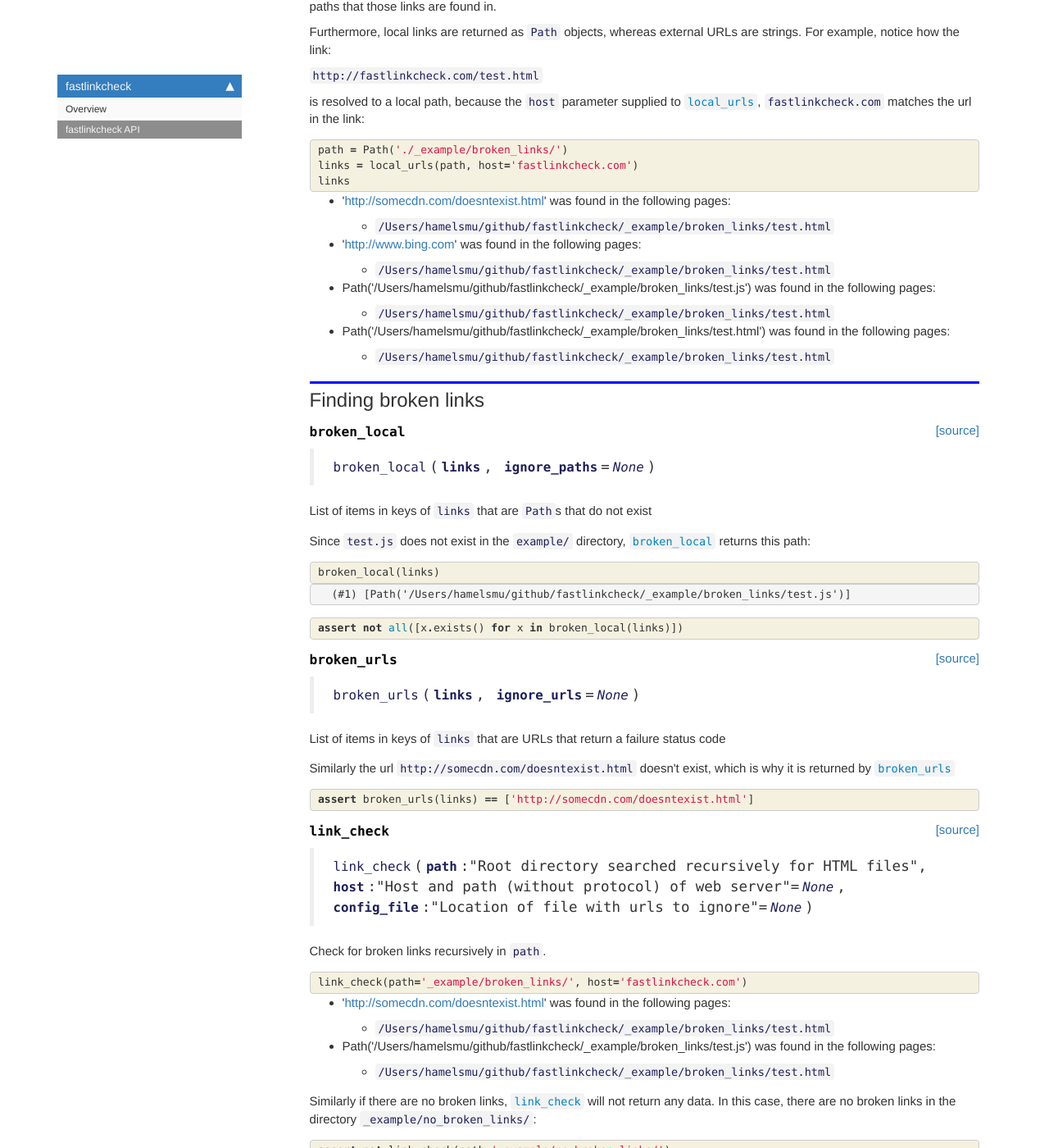
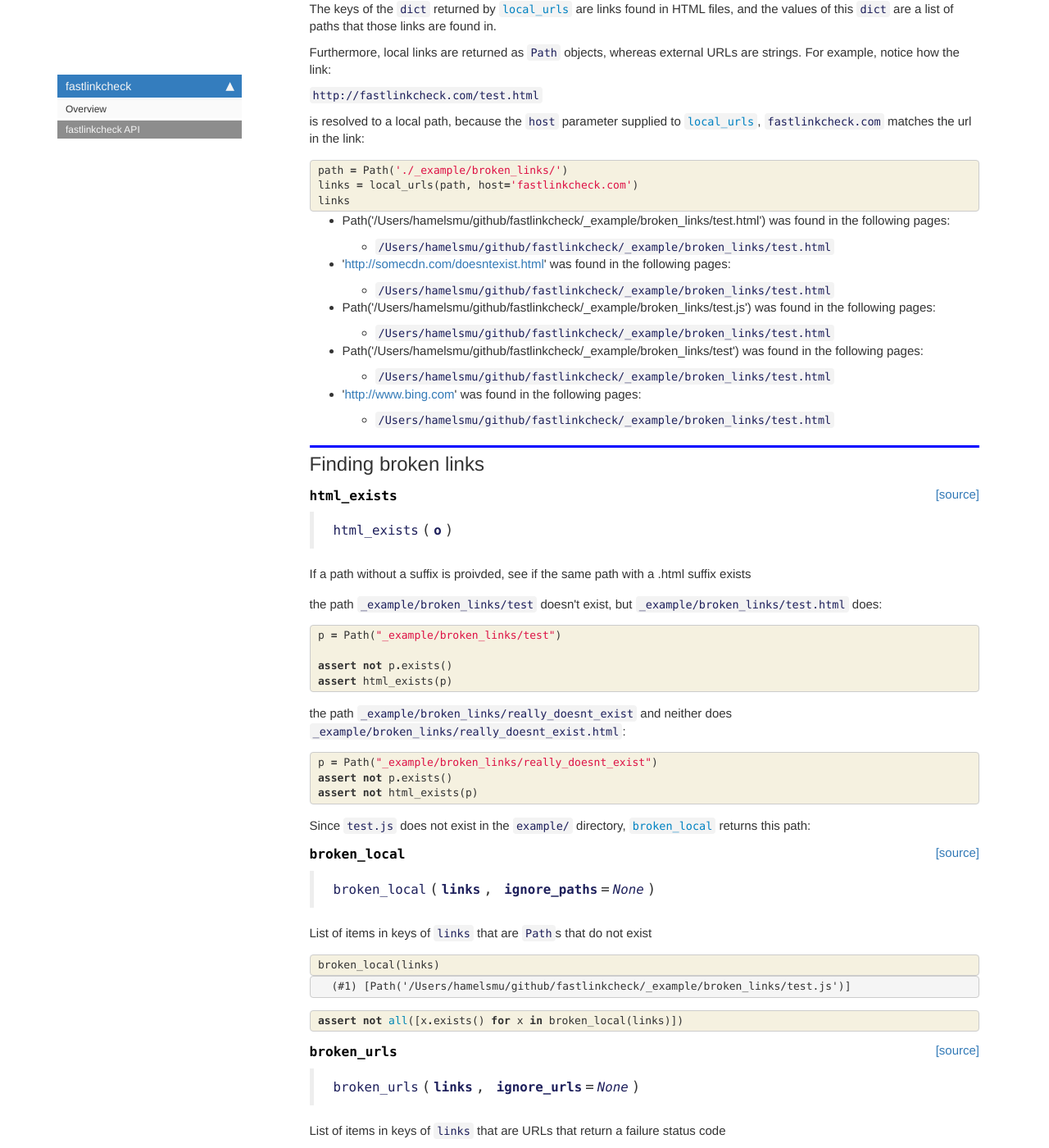
Before and after one commit to fastai/fastlinkcheck, a Jekyll site: the page built from docs/linkcheck.html, in a window 1280 px wide and 1400 px high, scrolled down 1171 px. Shown: the whole window at 82% size. Built offline with Jekyll 4.4.1, drawn with Linux system fonts in a browser that asks for light colours; nearby versions of some CDN libraries; comment, search, counter and statistics services are not loaded; some of the changed text lies outside the part shown.

Commit message:
add smarter path checking for html extensions

```diff
--- a/_example/broken_links/test.html
+++ b/_example/broken_links/test.html
@@ -2,3 +2,4 @@
 <a href="http://www.bing.com"></a>
 <script src="test.js"></script>
 <img src="http://fastlinkcheck.com/test.html" />
+<script src="/test"></script>
--- a/docs/linkcheck.html
+++ b/docs/linkcheck.html
@@ -113,8 +113,7 @@ nb_path: "linkcheck.ipynb"
 &lt;a href=&#34;http://www.bing.com&#34;&gt;&lt;/a&gt;
 &lt;script src=&#34;test.js&#34;&gt;&lt;/script&gt;
 &lt;img src=&#34;http://fastlinkcheck.com/test.html&#34; /&gt;
-
-
+&lt;script src=&#34;/test&#34;&gt;&lt;/script&gt;
 </pre>
 </div>
 </div>
@@ -142,7 +141,8 @@ nb_path: "linkcheck.ipynb"
 <div class=" highlight hl-ipython3"><pre><span></span><span class="n">links</span> <span class="o">=</span> <span class="n">get_links</span><span class="p">(</span><span class="n">example</span><span class="p">)</span>
 <span class="n">test_eq</span><span class="p">(</span><span class="nb">set</span><span class="p">(</span><span class="n">links</span><span class="p">),</span> <span class="p">{</span><span class="s1">&#39;test.js&#39;</span><span class="p">,</span>
                      <span class="s1">&#39;//somecdn.com/doesntexist.html&#39;</span><span class="p">,</span>
-                     <span class="s1">&#39;http://www.bing.com&#39;</span><span class="p">,</span><span class="s1">&#39;http://fastlinkcheck.com/test.html&#39;</span><span class="p">})</span>
+                     <span class="s1">&#39;http://www.bing.com&#39;</span><span class="p">,</span><span class="s1">&#39;http://fastlinkcheck.com/test.html&#39;</span><span class="p">,</span>
+                     <span class="s1">&#39;/test&#39;</span><span class="p">})</span>
 </pre></div>
 
     </div>
@@ -232,12 +232,12 @@ nb_path: "linkcheck.ipynb"
 
 <div class="output_markdown rendered_html output_subarea output_execute_result">
 <ul>
-<li><p>'<a href="http://somecdn.com/doesntexist.html">http://somecdn.com/doesntexist.html</a>' was found in the following pages:</p>
+<li><p>Path('/Users/hamelsmu/github/fastlinkcheck/_example/broken_links/test.html') was found in the following pages:</p>
 <ul>
 <li><code>/Users/hamelsmu/github/fastlinkcheck/_example/broken_links/test.html</code></li>
 </ul>
 </li>
-<li><p>'<a href="http://www.bing.com">http://www.bing.com</a>' was found in the following pages:</p>
+<li><p>'<a href="http://somecdn.com/doesntexist.html">http://somecdn.com/doesntexist.html</a>' was found in the following pages:</p>
 <ul>
 <li><code>/Users/hamelsmu/github/fastlinkcheck/_example/broken_links/test.html</code></li>
 </ul>
@@ -247,7 +247,12 @@ nb_path: "linkcheck.ipynb"
 <li><code>/Users/hamelsmu/github/fastlinkcheck/_example/broken_links/test.html</code></li>
 </ul>
 </li>
-<li><p>Path('/Users/hamelsmu/github/fastlinkcheck/_example/broken_links/test.html') was found in the following pages:</p>
+<li><p>Path('/Users/hamelsmu/github/fastlinkcheck/_example/broken_links/test') was found in the following pages:</p>
+<ul>
+<li><code>/Users/hamelsmu/github/fastlinkcheck/_example/broken_links/test.html</code></li>
+</ul>
+</li>
+<li><p>'<a href="http://www.bing.com">http://www.bing.com</a>' was found in the following pages:</p>
 <ul>
 <li><code>/Users/hamelsmu/github/fastlinkcheck/_example/broken_links/test.html</code></li>
 </ul>
@@ -281,7 +286,99 @@ nb_path: "linkcheck.ipynb"
 
 
 <div class="output_markdown rendered_html output_subarea ">
-<h4 id="broken_local" class="doc_header"><code>broken_local</code><a href="https://github.com/fastai/fastlinkcheck/tree/master/fastlinkcheck/linkcheck.py#L69" class="source_link" style="float:right">[source]</a></h4><blockquote><p><code>broken_local</code>(<strong><code>links</code></strong>, <strong><code>ignore_paths</code></strong>=<em><code>None</code></em>)</p>
+<h4 id="html_exists" class="doc_header"><code>html_exists</code><a href="https://github.com/fastai/fastlinkcheck/tree/master/fastlinkcheck/linkcheck.py#L69" class="source_link" style="float:right">[source]</a></h4><blockquote><p><code>html_exists</code>(<strong><code>o</code></strong>)</p>
+</blockquote>
+<p>If a path without a suffix is proivded, see if the same path with a .html suffix exists</p>
+
+</div>
+
+</div>
+
+</div>
+</div>
+
+</div>
+    {% endraw %}
+
+    {% raw %}
+
+<div class="cell border-box-sizing code_cell rendered">
+
+</div>
+    {% endraw %}
+
+<div class="cell border-box-sizing text_cell rendered"><div class="inner_cell">
+<div class="text_cell_render border-box-sizing rendered_html">
+<p>the path <code>_example/broken_links/test</code> doesn't exist, but <code>_example/broken_links/test.html</code> does:</p>
+
+</div>
+</div>
+</div>
+    {% raw %}
+
+<div class="cell border-box-sizing code_cell rendered">
+<div class="input">
+
+<div class="inner_cell">
+    <div class="input_area">
+<div class=" highlight hl-ipython3"><pre><span></span><span class="n">p</span> <span class="o">=</span> <span class="n">Path</span><span class="p">(</span><span class="s2">&quot;_example/broken_links/test&quot;</span><span class="p">)</span>
+
+<span class="k">assert</span> <span class="ow">not</span> <span class="n">p</span><span class="o">.</span><span class="n">exists</span><span class="p">()</span>
+<span class="k">assert</span> <span class="n">html_exists</span><span class="p">(</span><span class="n">p</span><span class="p">)</span>
+</pre></div>
+
+    </div>
+</div>
+</div>
+
+</div>
+    {% endraw %}
+
+<div class="cell border-box-sizing text_cell rendered"><div class="inner_cell">
+<div class="text_cell_render border-box-sizing rendered_html">
+<p>the path <code>_example/broken_links/really_doesnt_exist</code> and neither does <code>_example/broken_links/really_doesnt_exist.html</code>:</p>
+
+</div>
+</div>
+</div>
+    {% raw %}
+
+<div class="cell border-box-sizing code_cell rendered">
+<div class="input">
+
+<div class="inner_cell">
+    <div class="input_area">
+<div class=" highlight hl-ipython3"><pre><span></span><span class="n">p</span> <span class="o">=</span> <span class="n">Path</span><span class="p">(</span><span class="s2">&quot;_example/broken_links/really_doesnt_exist&quot;</span><span class="p">)</span>
+<span class="k">assert</span> <span class="ow">not</span> <span class="n">p</span><span class="o">.</span><span class="n">exists</span><span class="p">()</span>
+<span class="k">assert</span> <span class="ow">not</span> <span class="n">html_exists</span><span class="p">(</span><span class="n">p</span><span class="p">)</span>
+</pre></div>
+
+    </div>
+</div>
+</div>
+
+</div>
+    {% endraw %}
+
+<div class="cell border-box-sizing text_cell rendered"><div class="inner_cell">
+<div class="text_cell_render border-box-sizing rendered_html">
+<p>Since <code>test.js</code> does not exist in the <code>example/</code> directory, <a href="/linkcheck.html#broken_local"><code>broken_local</code></a> returns this path:</p>
+
+</div>
+</div>
+</div>
+    {% raw %}
+
+<div class="cell border-box-sizing code_cell rendered">
+
+<div class="output_wrapper">
+<div class="output">
+
+<div class="output_area">
+
+
+<div class="output_markdown rendered_html output_subarea ">
+<h4 id="broken_local" class="doc_header"><code>broken_local</code><a href="https://github.com/fastai/fastlinkcheck/tree/master/fastlinkcheck/linkcheck.py#L74" class="source_link" style="float:right">[source]</a></h4><blockquote><p><code>broken_local</code>(<strong><code>links</code></strong>, <strong><code>ignore_paths</code></strong>=<em><code>None</code></em>)</p>
 </blockquote>
 <p>List of items in keys of <code>links</code> that are <code>Path</code>s that do not exist</p>
 
@@ -302,13 +399,6 @@ nb_path: "linkcheck.ipynb"
 </div>
     {% endraw %}
 
-<div class="cell border-box-sizing text_cell rendered"><div class="inner_cell">
-<div class="text_cell_render border-box-sizing rendered_html">
-<p>Since <code>test.js</code> does not exist in the <code>example/</code> directory, <a href="/linkcheck.html#broken_local"><code>broken_local</code></a> returns this path:</p>
-
-</div>
-</div>
-</div>
     {% raw %}
 
 <div class="cell border-box-sizing code_cell rendered">
@@ -370,7 +460,7 @@ nb_path: "linkcheck.ipynb"
 
 
 <div class="output_markdown rendered_html output_subarea ">
-<h4 id="broken_urls" class="doc_header"><code>broken_urls</code><a href="https://github.com/fastai/fastlinkcheck/tree/master/fastlinkcheck/linkcheck.py#L75" class="source_link" style="float:right">[source]</a></h4><blockquote><p><code>broken_urls</code>(<strong><code>links</code></strong>, <strong><code>ignore_urls</code></strong>=<em><code>None</code></em>)</p>
+<h4 id="broken_urls" class="doc_header"><code>broken_urls</code><a href="https://github.com/fastai/fastlinkcheck/tree/master/fastlinkcheck/linkcheck.py#L80" class="source_link" style="float:right">[source]</a></h4><blockquote><p><code>broken_urls</code>(<strong><code>links</code></strong>, <strong><code>ignore_urls</code></strong>=<em><code>None</code></em>)</p>
 </blockquote>
 <p>List of items in keys of <code>links</code> that are URLs that return a failure status code</p>
 
@@ -441,7 +531,7 @@ nb_path: "linkcheck.ipynb"
 
 
 <div class="output_markdown rendered_html output_subarea ">
-<h4 id="link_check" class="doc_header"><code>link_check</code><a href="https://github.com/fastai/fastlinkcheck/tree/master/fastlinkcheck/linkcheck.py#L83" class="source_link" style="float:right">[source]</a></h4><blockquote><p><code>link_check</code>(<strong><code>path</code></strong>:"Root directory searched recursively for HTML files", <strong><code>host</code></strong>:"Host and path (without protocol) of web server"=<em><code>None</code></em>, <strong><code>config_file</code></strong>:"Location of file with urls to ignore"=<em><code>None</code></em>)</p>
+<h4 id="link_check" class="doc_header"><code>link_check</code><a href="https://github.com/fastai/fastlinkcheck/tree/master/fastlinkcheck/linkcheck.py#L88" class="source_link" style="float:right">[source]</a></h4><blockquote><p><code>link_check</code>(<strong><code>path</code></strong>:"Root directory searched recursively for HTML files", <strong><code>host</code></strong>:"Host and path (without protocol) of web server"=<em><code>None</code></em>, <strong><code>config_file</code></strong>:"Location of file with urls to ignore"=<em><code>None</code></em>)</p>
 </blockquote>
 <p>Check for broken links recursively in <code>path</code>.</p>
 
--- a/fastlinkcheck/__init__.py
+++ b/fastlinkcheck/__init__.py
@@ -1,2 +1,2 @@
-__version__ = "0.0.21"
+__version__ = "0.0.25"
 from .linkcheck import link_check
--- a/fastlinkcheck/_nbdev.py
+++ b/fastlinkcheck/_nbdev.py
@@ -4,6 +4,7 @@ __all__ = ["index", "modules", "custom_doc_links", "git_url"]
 
 index = {"get_links": "linkcheck.ipynb",
          "local_urls": "linkcheck.ipynb",
+         "html_exists": "linkcheck.ipynb",
          "broken_local": "linkcheck.ipynb",
          "broken_urls": "linkcheck.ipynb",
          "link_check": "linkcheck.ipynb"}
```
Also changed, not shown: docs/index.html (+4 -4 lines), fastlinkcheck/linkcheck.py (+7 -2 lines), README.md, 4 other files.
